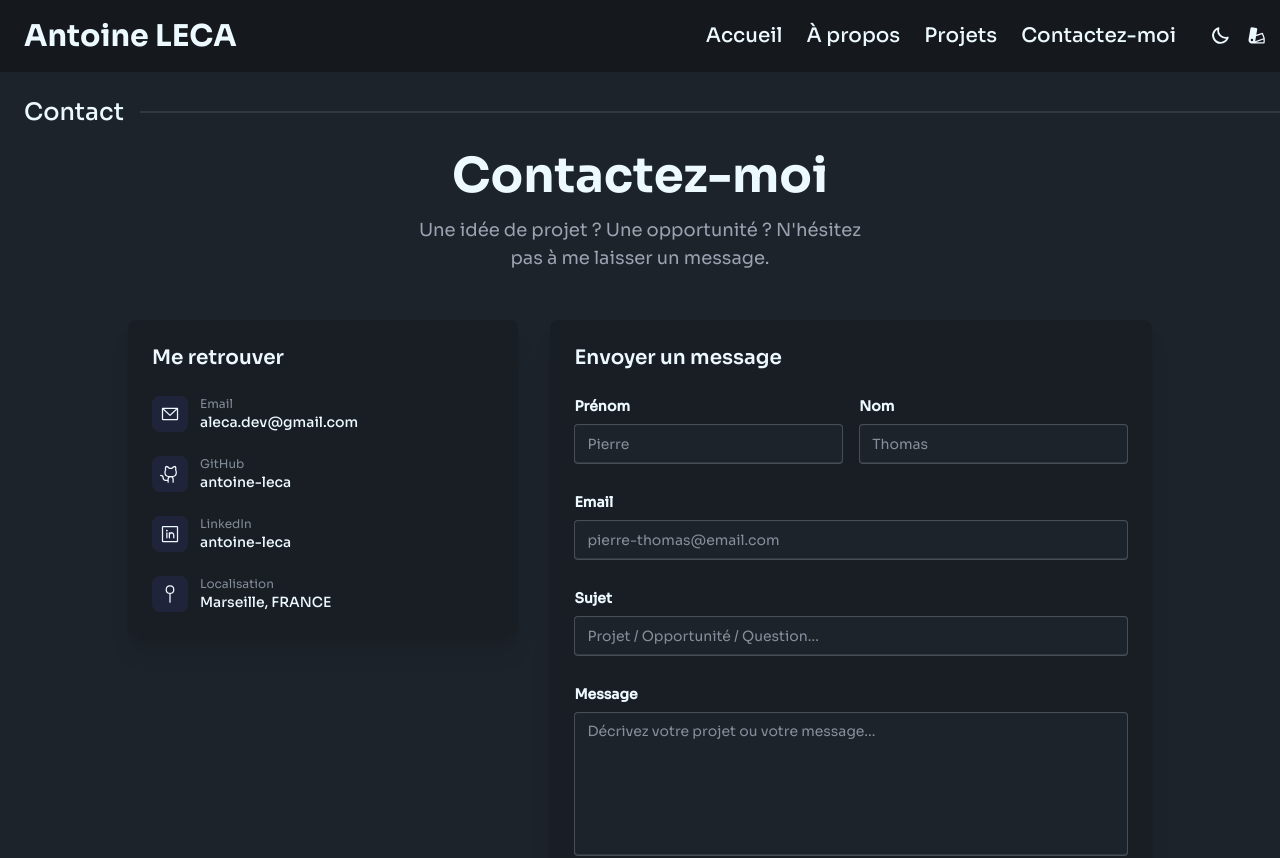
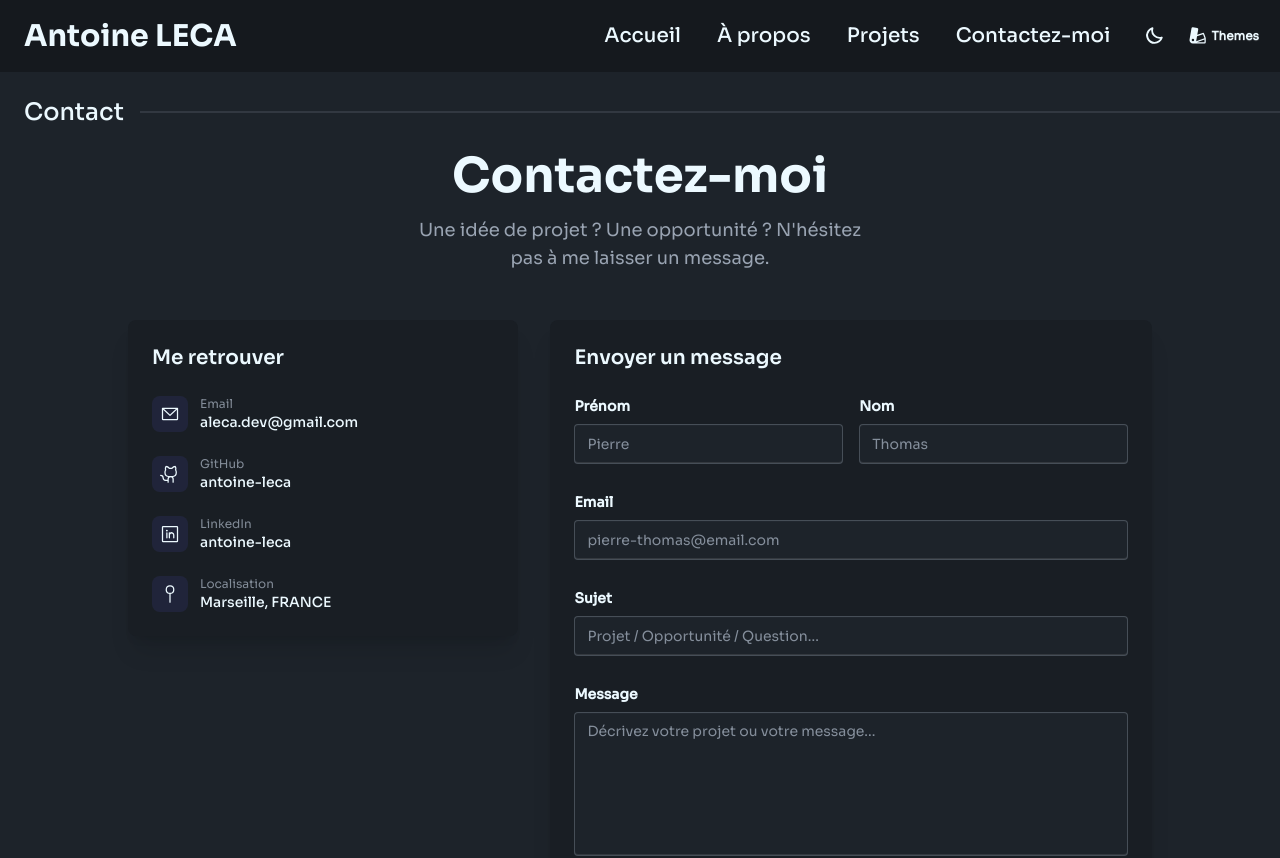
Before and after one commit to antoine-leca/PortfolioV2, a React (Vite) app: page /contact in a window 1280 px wide. Shown: the top 858 px of the page. Built offline with nearby package versions, Linux system fonts and the light colour scheme.

Commit message:
maj header gap entre les liens car plus de place + ajout d'un label pour le dropdown de themes

```diff
--- a/src/components/Header.jsx
+++ b/src/components/Header.jsx
@@ -20,7 +20,7 @@ const Header = () => {
                     <a href="/" className="mx-2 flex-1 px-2 text-3xl title-font-b whitespace-nowrap hover:text-accent-content" aria-label="Antoine LECA — Accueil">Antoine LECA</a>
                     {/* Desktop : liens + contrôleur de thème */}
                     <nav className="hidden flex-none lg:flex items-center gap-2" aria-label="Navigation principale">
-                        <ul className="menu menu-horizontal">
+                        <ul className="menu menu-horizontal gap-3">
                             <li><a className='text-xl main-font-m' href='/'>Accueil</a></li>
                             <li><a className='text-xl main-font-m' href='/about'>À propos</a></li>
                             <li><a className='text-xl main-font-m' href='/projects'>Projets</a></li>
--- a/src/components/ThemeController.jsx
+++ b/src/components/ThemeController.jsx
@@ -85,8 +85,9 @@ function ThemeController() {
 
       {/* Dropdown thèmes spéciaux — icône palette Phosphor */}
       <details ref={detailsRef} className="dropdown dropdown-end">
-        <summary className="btn btn-ghost btn-sm btn-circle list-none">
+        <summary className="btn btn-ghost btn-sm list-none gap-1">
           <PhosIcon className="h-5 w-5" name="Themes" weight="fill"/>
+          <span className="text-xs main-font-r hidden md:block">Themes</span>
         </summary>
 
         <ul className="dropdown-content bg-base-200 rounded-box z-50 shadow-lg w-52 p-2 mt-1 max-h-80 overflow-y-auto flex flex-col gap-0.5">
```
